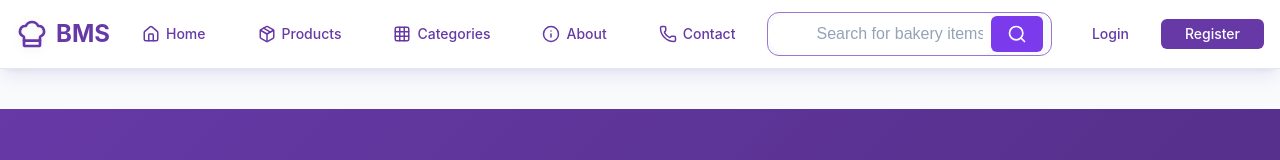
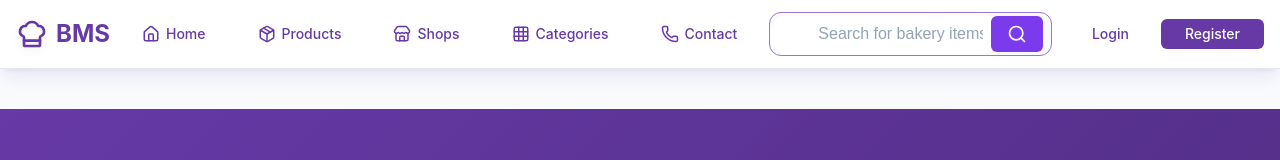
Before and after one commit to BakeryManagementSystem/frontend, a React (Vite) app: page / in a window 1280 px wide. Shown: the top 160 px of the page. Built offline with nearby package versions, Linux system fonts and the light colour scheme; no server answers.

Commit message:
Update navigation links for products and shops
Changed 'Bakery Items' to 'products' and updated the 'Categories' link to 'Shops' in the footer. Added 'Shops' navigation links to the header and removed the 'About' link for consistency.

```diff
--- a/src/components/layout/Footer/Footer.jsx
+++ b/src/components/layout/Footer/Footer.jsx
@@ -49,8 +49,8 @@ const Footer = () => {
               <h3 className="footer-title">Quick Links</h3>
               <ul className="footer-links">
                 <li><Link to="/">Home</Link></li>
-                <li><Link to="/products">Bakery Items</Link></li>
-                <li><Link to="/categories">Categories</Link></li>
+                <li><Link to="/products">products</Link></li>
+                <li><Link to="/shops">Shops</Link></li>
                 <li><Link to="/about">About Us</Link></li>
                 <li><Link to="/contact">Contact</Link></li>
               </ul>
--- a/src/components/layout/Header/Header.jsx
+++ b/src/components/layout/Header/Header.jsx
@@ -161,13 +161,13 @@ const Header = () => {
                 <Package size={18} />
                 Products
               </Link>
+              <Link to="/shops" className="nav-link">
+                <Store size={18} />
+                Shops
+              </Link>
               <Link to="/categories" className="nav-link">
                 <Grid3X3 size={18} />
                 Categories
-              </Link>
-              <Link to="/about" className="nav-link">
-                <Info size={18} />
-                About
               </Link>
               <Link to="/contact" className="nav-link">
                 <Phone size={18} />
@@ -564,6 +564,10 @@ const Header = () => {
                   <Package size={18} />
                   Products
                 </Link>
+                <Link to="/shops" onClick={closeAllMenus}>
+                  <Store size={18} />
+                  Shops
+                </Link>
                 <Link to="/categories" onClick={closeAllMenus}>
                   <Grid3X3 size={18} />
                   Categories
```
